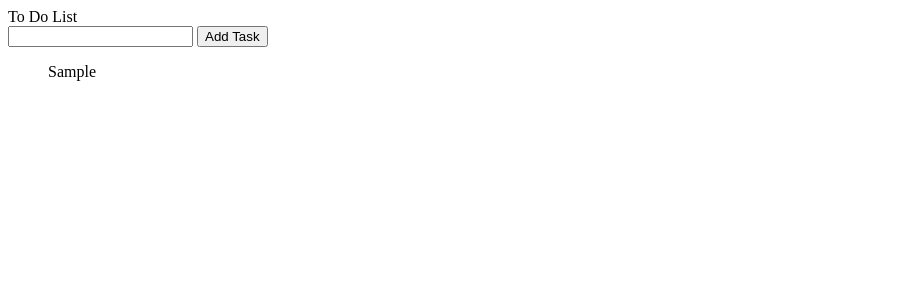
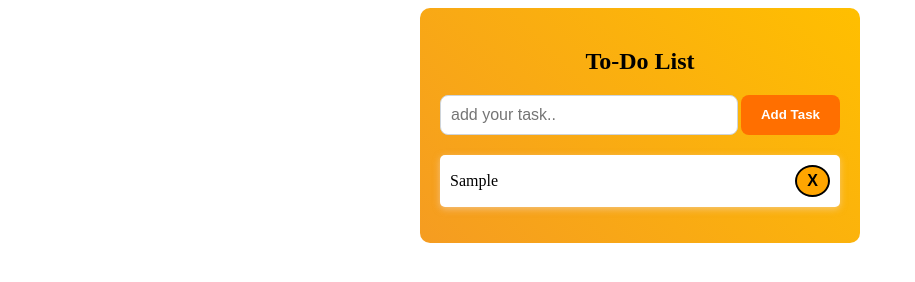
Before and after one commit to zenisha-savaliya/AngularTraining2024, a plain HTML site: page ToDoList/index.html in a window 1280 px wide. Both pictures are taken after typing "Sample" into the empty fields and a click on the button "Add Task". Shown: the whole page, without its empty margins (0-915 px from the left). Drawn offline with Linux system fonts and the light colour scheme.

Commit message:
to do list completed

```diff
--- a/ToDoList/index.html
+++ b/ToDoList/index.html
@@ -3,18 +3,22 @@
   <head>
     <meta charset="UTF-8" />
     <meta name="viewport" content="width=device-width, initial-scale=1.0" />
+    <link rel="stylesheet" type="text/css" href="style.css" />
     <title>To Do List</title>
   </head>
   <body>
-    <!-- header start -->
-    <header class="header">To Do List</header>
-    <!-- header end -->
-
-    <div class="userInput">
-      <input type="text" class="inputBox" />
-      <button class="addTask" onclick="addTask()">Add Task</button>
+    <div class="container">
+      <div class="title">
+        <h2>To-Do List</h2>
+      </div>
+      <div class="userInput">
+        <input type="text" placeholder="add your task.." class="inputBox" />
+        <button class="addTask" onclick="addTask()">Add Task</button>
+      </div>
+      <div class="taskList">
+        <ul></ul>
+      </div>
     </div>
-    <div class="taskList"></div>
     <script src="script.js"></script>
   </body>
 </html>
--- a/ToDoList/script.js
+++ b/ToDoList/script.js
@@ -1,8 +1,30 @@
-let inputBox = document.getElementsByClassName("inputBox")[0];
+let inputBox = document.querySelector(".inputBox");
+let taskList = document.querySelector(".taskList");
+
 function addTask() {
-  let list = document.getElementsByClassName("taskList")[0];
-  let listItem = document.createElement("ul");
-  listItem.textContent = inputBox.value;
-  list.appendChild(listItem);
-  inputBox.value = "";
+  let taskText = inputBox.value.trim();
+
+  if (taskText !== "") {
+    let listItem = document.createElement("li");
+    listItem.textContent = taskText;
+    listItem.style.listStyleType = "circle";
+
+    let removeButton = document.createElement("button");
+    removeButton.textContent = "X";
+    removeButton.style.fontWeight = "bold";
+    removeButton.style.fontSize = "16px";
+    removeButton.style.cursor = "pointer";
+    removeButton.style.backgroundColor = "orange";
+    removeButton.style.padding = "5px 10px";
+    removeButton.style.border = "2px solid black";
+    removeButton.style.borderRadius = "50%";
+    removeButton.onclick = function () {
+      listItem.remove();
+    };
+    listItem.appendChild(removeButton);
+
+    taskList.querySelector("ul").appendChild(listItem);
+
+    inputBox.value = "";
+  }
 }
--- /dev/null
+++ b/ToDoList/style.scss
@@ -0,0 +1,58 @@
+$text-color: white;
+
+.container {
+  max-width: 400px;
+  margin: 0 auto;
+  padding: 20px;
+  background: linear-gradient(45deg, rgb(245, 156, 33), rgb(255, 191, 0));
+  border-radius: 10px;
+}
+
+.title {
+  text-align: center;
+  margin-bottom: 20px;
+}
+
+.userInput {
+  display: flex;
+  margin-bottom: 20px;
+}
+
+.inputBox {
+  flex: 1;
+  padding: 10px;
+  border: 1px solid #ced4da;
+  border-radius: 8px;
+  font-size: 16px;
+  margin-right: 3px;
+}
+
+.addTask {
+  padding: 10px 20px;
+  border: none;
+  background-color: rgb(255, 111, 0);
+  color: $text-color;
+  border-radius: 8px;
+  cursor: pointer;
+  font-weight: bold;
+}
+
+.addTask:hover {
+  background-color: rgb(255, 85, 0);
+}
+
+.taskList ul {
+  list-style-type: circle;
+  padding: 0;
+}
+
+.taskList li {
+  margin-bottom: 10px;
+  padding: 10px;
+  background-color: $text-color;
+  border-radius: 5px;
+  display: flex;
+  justify-content: space-between;
+  align-items: center;
+  box-shadow: 0 2px 7px rgba(244, 226, 226, 0.5);
+}
```
Also changed, not shown: ToDoList/style.css (added), 1 other file.
